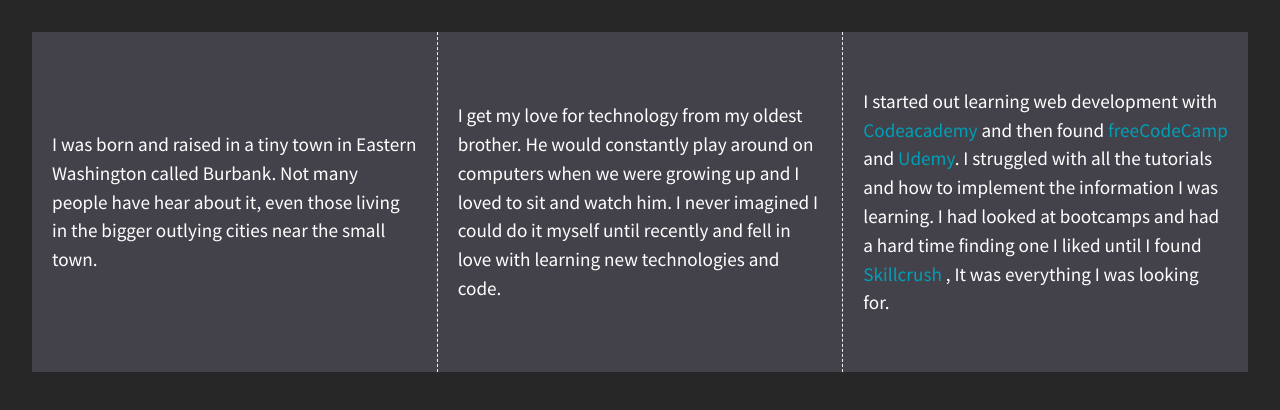
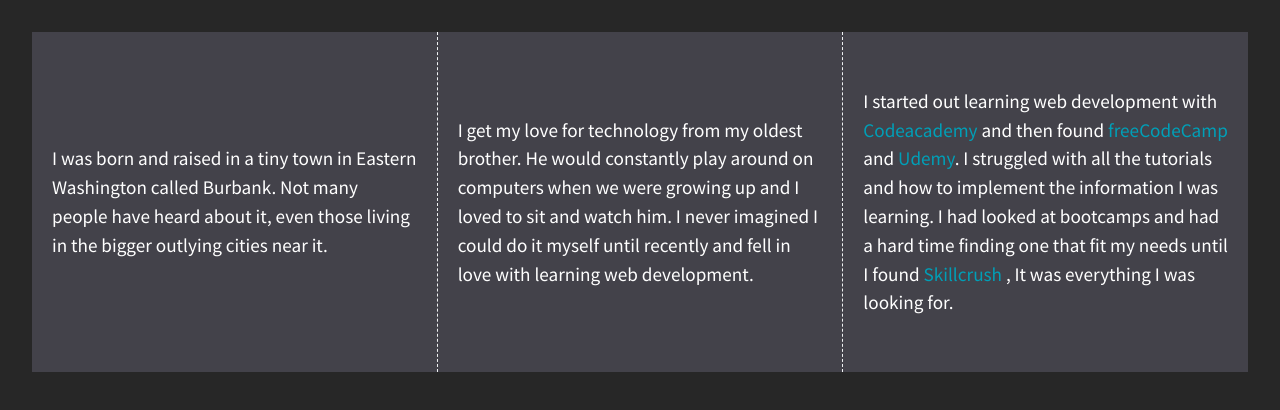
Before and after one commit to tidler12/divs-flexbox-starter, a plain HTML site: page index.html in a window 1280 px wide. Drawn offline with nearby package versions, Linux system fonts and the light colour scheme.

Commit message:
text corrections

```diff
--- a/index.html
+++ b/index.html
@@ -23,13 +23,13 @@
 
         <section class="wrapper">
             <div class="div-1">
-                <p>I was born and raised in a tiny town in Eastern Washington called Burbank. Not many people have hear about it, even those living in the bigger outlying cities near the small town.</p>
+                <p>I was born and raised in a tiny town in Eastern Washington called Burbank. Not many people have heard about it, even those living in the bigger outlying cities near it.</p>
             </div>
             <div class="div-2">
-                <p>I get my love for technology from my oldest brother. He would constantly play around on computers when we were growing up and I loved to sit and watch him. I never imagined I could do it myself until recently and fell in love with learning new technologies and code.</p>
+                <p>I get my love for technology from my oldest brother. He would constantly play around on computers when we were growing up and I loved to sit and watch him. I never imagined I could do it myself until recently and fell in love with learning web development.</p>
             </div>
             <div class="div-3">
-                <p>I started out learning web development with <a href="https://www.codecademy.com/" target="_blank"> Codeacademy </a>and then found <a href="https://www.freecodecamp.org/" target="_blank">freeCodeCamp </a> and <a href="https://www.udemy.com/" target="_blank">Udemy</a>. I struggled with all the tutorials and how to implement the information I was learning. I had looked at bootcamps and had a hard time finding one I liked until I found <a href="https://skillcrush.com/" target="_blank">Skillcrush </a>, It was everything I was looking for. </p>
+                <p>I started out learning web development with <a href="https://www.codecademy.com/" target="_blank"> Codeacademy </a>and then found <a href="https://www.freecodecamp.org/" target="_blank">freeCodeCamp </a> and <a href="https://www.udemy.com/" target="_blank">Udemy</a>. I struggled with all the tutorials and how to implement the information I was learning. I had looked at bootcamps and had a hard time finding one that fit my needs until I found <a href="https://skillcrush.com/" target="_blank">Skillcrush </a>, It was everything I was looking for. </p>
             </div>
         </section>
 
```
